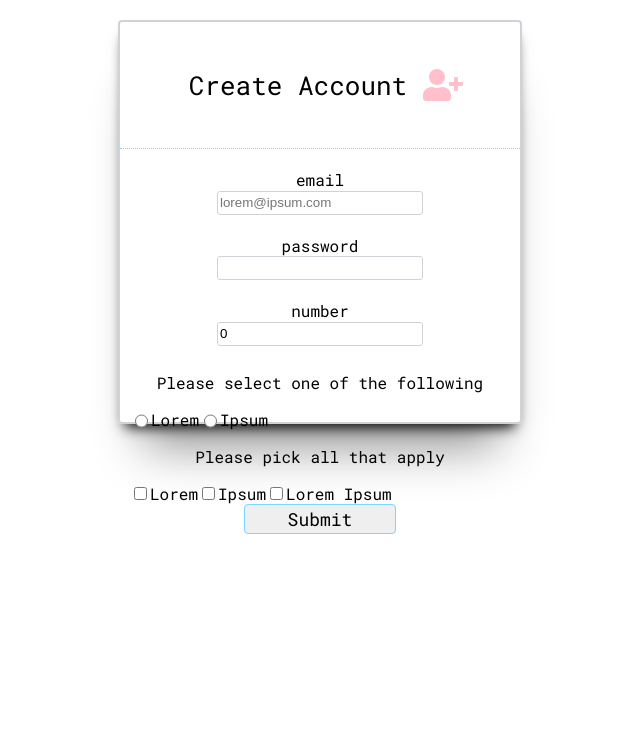
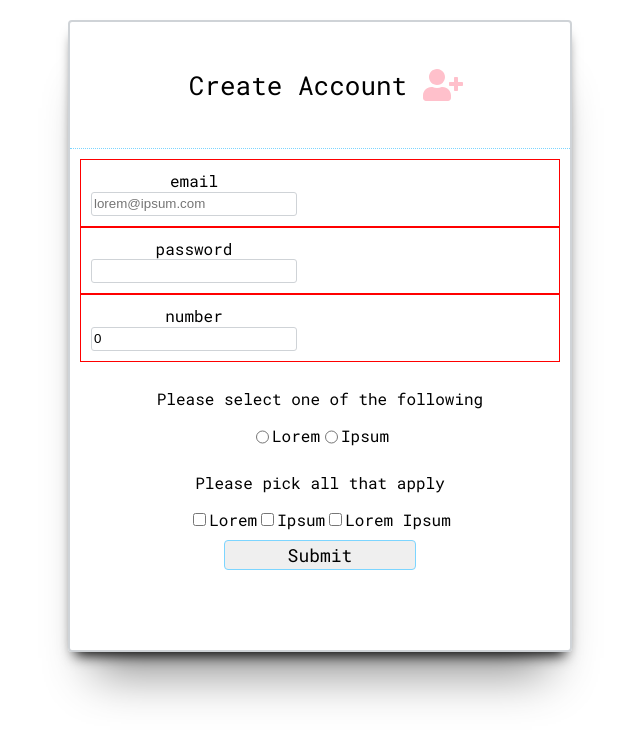
Before and after one commit to haggisbreakfast/Form-Assignment, a React (Create React App) app: page / in a window 1280 px wide. Shown: the top 742 px of the page, without its empty margins (320-960 px from the left). Built offline with nearby package versions, Linux system fonts and the light colour scheme.

Commit message:
adds spacing, size, alignment changes to components

```diff
--- a/src/App.js
+++ b/src/App.js
@@ -35,8 +35,8 @@ const FormContainer = styled.div`
   border-radius: 4px;
   box-shadow: 0px 10px 13px -7px #000000,
     1px 47px 46px -25px rgba(0, 0, 0, 0.43);
-  width: 400px;
-  height: 400px;
+  width: 500px;
+  /* height: 400px; */
   justify-content: space-between;
 `;
 
@@ -45,7 +45,7 @@ const StyledForm = styled(Form)`
   flex-direction: column;
   margin: 10px;
   justify-content: space-between;
-  height: 600px;
+  /* height: 600px; */
   /* border: 1px solid red; */
 `;
 const Fields = styled.div`
@@ -55,10 +55,11 @@ const Fields = styled.div`
 
 const FieldContainer = styled.div`
   display: flex;
+  flex-direction: row;
   /* justify-content: flex-start; */
-  justify-content: center;
+  justify-content: flex-start;
   padding: 10px;
-  /* border: solid red 1px; */
+  border: solid red 1px;
 `;
 
 const HeaderContainer = styled.div`
@@ -83,7 +84,7 @@ export const Error = styled.span`
 
 const FieldLabel = styled.label`
   font-size: 16px;
-  margin: 20px;
+  /* margin: 20px; */
 `;
 
 const InputContainer = styled.div``;
--- a/src/CheckboxButtons.js
+++ b/src/CheckboxButtons.js
@@ -4,6 +4,7 @@ import styled from 'styled-components';
 const CheckboxContainer = styled.div`
   display: flex;
   flex-direction: column;
+  margin-bottom: 10px;
 `;
 
 export const SelectHeader = styled.p``;
@@ -11,6 +12,8 @@ export const SelectHeader = styled.p``;
 export const ChoicesContainer = styled.div`
   display: flex;
   flex-direction: row;
+  justify-content: center;
+  align-items: space-between;
 `;
 
 class CheckboxButtons extends React.Component {
--- a/src/RadioButtons.js
+++ b/src/RadioButtons.js
@@ -5,6 +5,7 @@ import styled from 'styled-components';
 const RadioContainer = styled.div`
   display: flex;
   flex-direction: column;
+  margin: 10px;
 `;
 
 class RadioButtons extends React.Component {
```
